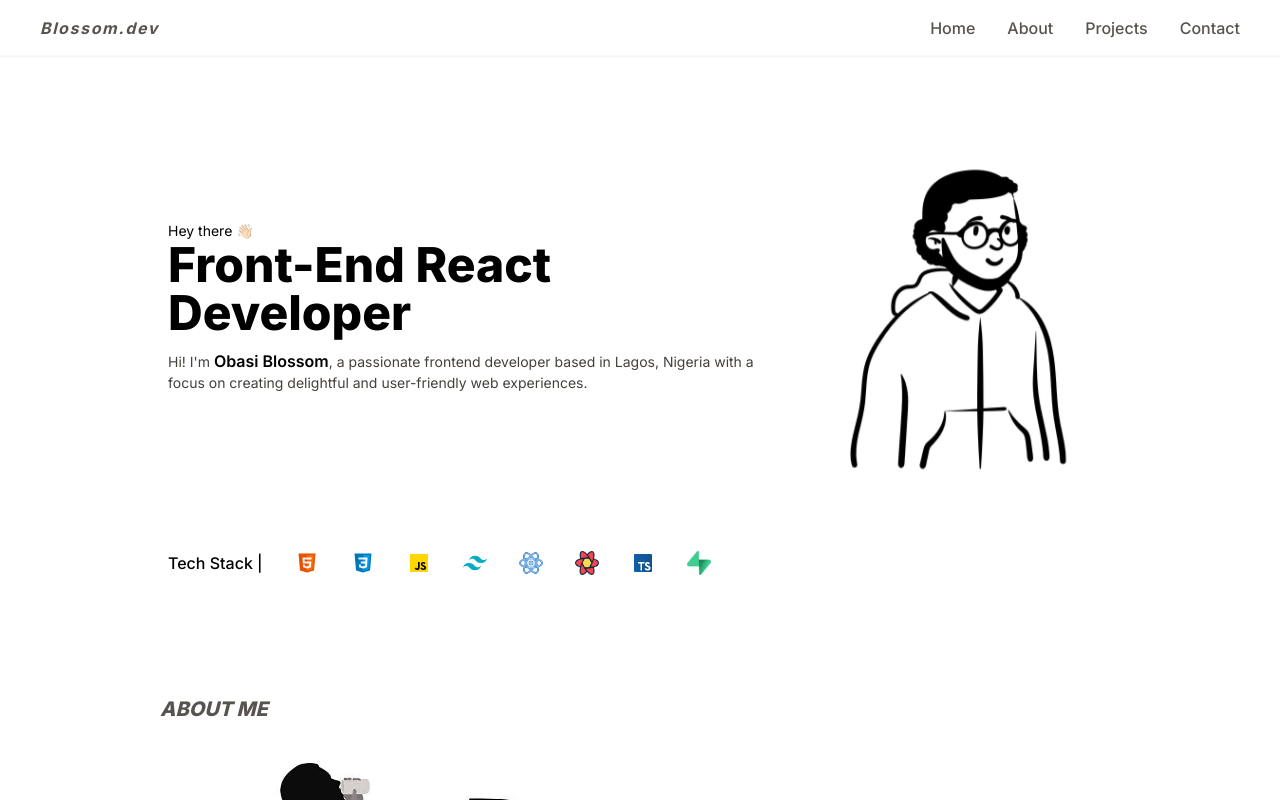
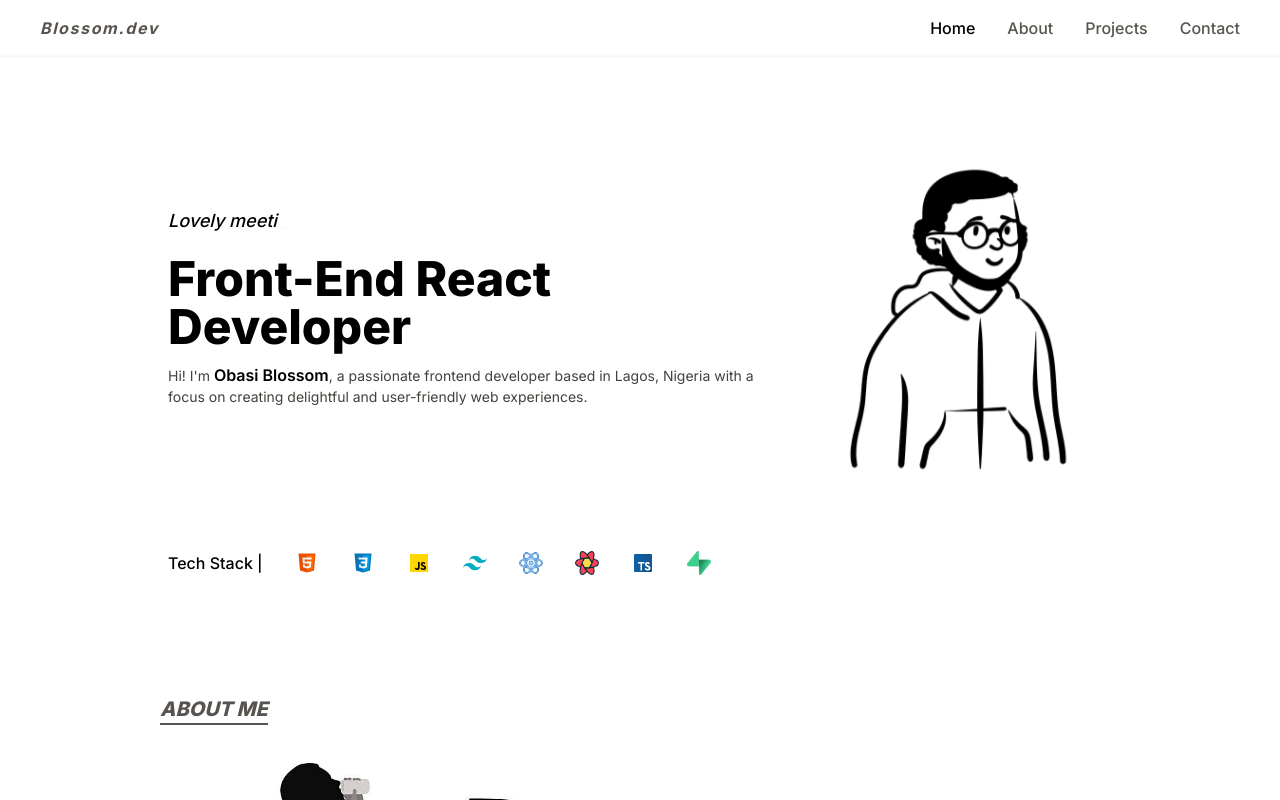
Before and after one commit to blossomobasi/blossoms-portfolio, a Next.js app: page / in a window 1280 px wide. Built offline with nearby package versions, Linux system fonts and the light colour scheme.

Commit message:
Add Typewriter effect in the homepage

```diff
--- a/package.json
+++ b/package.json
@@ -12,7 +12,8 @@
     "next": "14.1.0",
     "react": "^18",
     "react-dom": "^18",
-    "react-icons": "^5.0.1"
+    "react-icons": "^5.0.1",
+    "react-simple-typewriter": "^5.0.1"
   },
   "devDependencies": {
     "@types/node": "^20",
--- a/src/app/globals.css
+++ b/src/app/globals.css
@@ -4,5 +4,4 @@
 
 * {
   scroll-behavior: smooth;
-  transition: 1s;
 }
--- a/src/components/About.tsx
+++ b/src/components/About.tsx
@@ -5,9 +5,9 @@ import AboutSlice3 from "./AboutSlice3";
 const About = () => {
   return (
     <section className="md:pt-28" id="about">
-      <div className="uppercase font-extrabold text-stone-600 relative w-fit mb-10 text-xl italic">
+      <div className="uppercase font-extrabold text-stone-600 relative w-fit mb-10 text-xl italic -z-10">
         About me
-        {/* <div className="absolute h-0.5 w-full bg-primary-800" /> */}
+        <div className="absolute h-0.5 w-full bg-stone-600" />
       </div>
 
       <AboutSlice1 />
--- a/src/components/Home.tsx
+++ b/src/components/Home.tsx
@@ -1,3 +1,7 @@
+"use client";
+
+import { Typewriter } from "react-simple-typewriter";
+
 import Image from "next/image";
 import TechStack from "./TechStack";
 
@@ -6,7 +10,16 @@ const Home = () => {
     <section id="home" className="p-2 md:mb-0 mb-20">
       <div className="flex items-center md:pt-10 gap-x-10 flex-col-reverse lg:flex-row">
         <div className="text-sm w-full text-center md:text-left">
-          <p>Hey there 👋🏻</p> {/* Lovely to meet you */}
+          <div className="mb-5 text-lg font-medium italic">
+            <Typewriter
+              words={["Hey There👋🏻", "Lovely meeting you😊"]}
+              cursor={true}
+              cursorStyle="_"
+              typeSpeed={100}
+              deleteSpeed={100}
+              loop={true}
+            />
+          </div>
           <h1 className="md:text-5xl text-3xl font-extrabold">
             Front-End React Developer
           </h1>
--- a/src/components/NavBar.tsx
+++ b/src/components/NavBar.tsx
@@ -9,6 +9,7 @@ import { LiaTimesSolid } from "react-icons/lia";
 
 const NavBar = () => {
   const [showNav, setShowNav] = useState(false);
+  const [isActive, setIsActive] = useState(0);
 
   const onClose = () => setShowNav((show) => !show);
 
@@ -25,10 +26,11 @@ const NavBar = () => {
 
       <nav className="sm:block hidden">
         <ul className="space-x-8 font-medium text-stone-600">
-          {navLinks.map((link) => {
+          {navLinks.map((link, i) => {
             return (
               <Link
-                className="hover:text-black focus-within:text-black"
+                onClick={() => setIsActive(i)}
+                className={`hover:text-black ${isActive === i && "text-black"}`}
                 key={link.href}
                 href={link.href}
               >
@@ -51,13 +53,16 @@ const NavBar = () => {
       {/* Mobile screen */}
       {showNav && (
         <nav
-          className={`bg-slate-100 top-0 left-0 absolute h-screen font-medium w-[65%] z-50 transition ease-in-out duration-300`}
+          className={`bg-white top-0 left-0 absolute h-screen font-medium w-[65%] z-50 transition ease-in-out duration-300`}
         >
           <ul className="p-2  flex flex-col items-center gap-y-10 pt-20  text-stone-600">
-            {navLinks.map((link) => {
+            {navLinks.map((link, i) => {
               return (
                 <Link
-                  className="hover:text-black focus-within:text-black hover:bg-slate-200 w-28 rounded-sm py-1 text-center"
+                  onClick={() => setIsActive(i)}
+                  className={`hover:text-black focus-within:text-black hover:bg-slate-100 w-28 rounded-sm py-1 text-center ${
+                    isActive === i && "bg-slate-100"
+                  }`}
                   key={link.href}
                   href={link.href}
                 >
```
Also changed, not shown: 1 other file (tests, documents, lock files or other folders).
